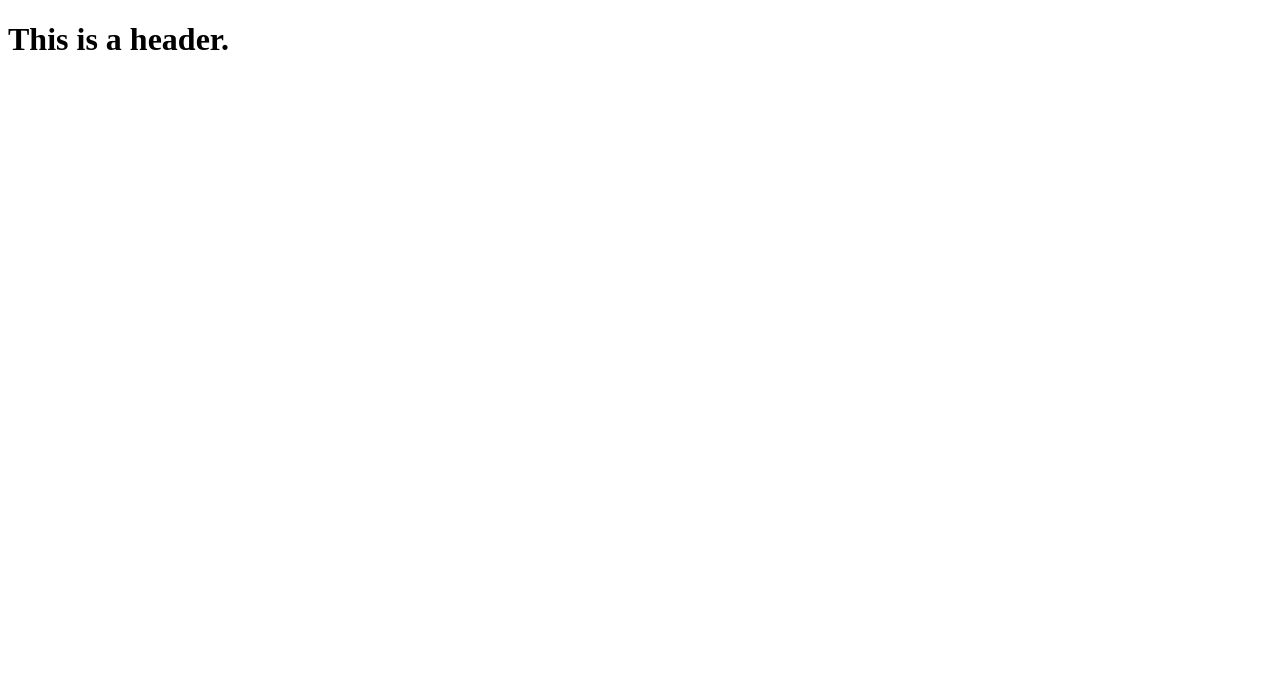
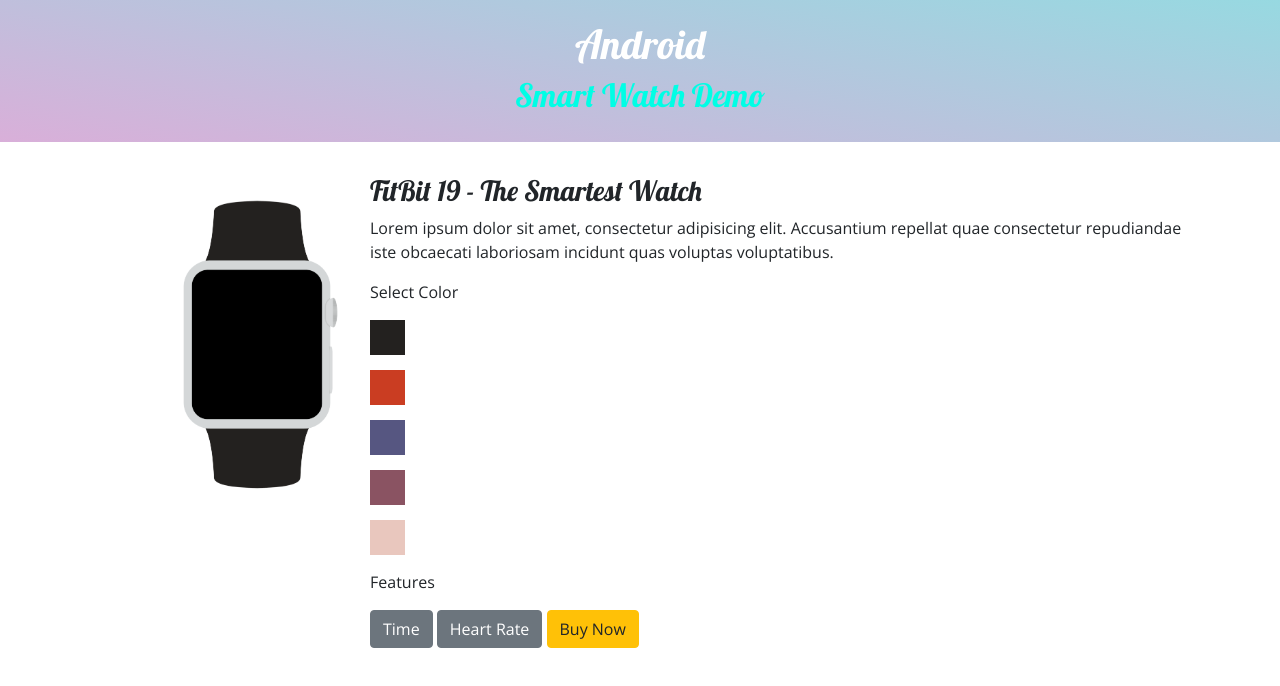
Before and after one commit to jvpink200/smart-watch, a website: page index.html in a window 1280 px wide. Drawn offline with nearby package versions, Linux system fonts and the light colour scheme.

Commit message:
color change js

```diff
--- /dev/null
+++ b/css/styles.css
@@ -0,0 +1,57 @@
+body {
+    font-family: "Open Sans", sans-serif;
+}
+
+h1, h2, h3 {
+    font-family: "Lobster", cursive;
+}
+
+header h2 {
+    color: #00fee5;
+}
+
+.jumbotron {
+    padding: 20px;
+    background-color: #D9AFD9;
+    background-image: linear-gradient(10deg, #D9AFD9 0%, #97D9E1 100%);
+    color: white;
+}
+
+#black-watch-box{
+    background-color:#23211f;
+    width: 35px;
+    height:35px;
+    margin-bottom: 15px;
+}
+
+#red-watch-box{
+    background-color:#ca3d22;
+    width: 35px;
+    height:35px;
+    margin-bottom: 15px;
+}
+#purple-watch-box{
+    background-color:#565681;
+    width: 35px;
+    height:35px;
+    margin-bottom: 15px;
+}
+
+#burgandy-watch-box{
+    background-color:#8a5362;
+    width: 35px;
+    height:35px;
+    margin-bottom: 15px;
+}
+
+#pink-watch-box{
+    background-color:#e9c7be;
+    width: 35px;
+    height:35px;
+    margin-bottom: 15px;
+}
+
+.smart-watch {
+    width:350px;
+    height:350px;
+}
--- a/index.html
+++ b/index.html
@@ -4,11 +4,48 @@
     <meta charset="UTF-8">
     <meta http-equiv="X-UA-Compatible" content="IE=edge">
     <meta name="viewport" content="width=device-width, initial-scale=1.0">
-    <title>Document</title>
+    <link rel="stylesheet" href="node_modules/bootstrap/dist/css/bootstrap.min.css" />
+    <link rel="stylesheet" href="https://fonts.googleapis.com/css?family=Lobster|Open+Sans" />
+    <link rel="stylesheet" href="css/styles.css" />
+    <title>Smart Watch</title>
 </head>
 <body>
-    <h1>
-        This is a header.
-    </h1>
+    <header class="jumbotron jumbotron-fluid">
+        <div class="container">
+            <div class="row text-center">
+                <div class="col">
+                    <h1>Android</h1>
+                    <h2>Smart Watch Demo</h2>
+                </div>
+            </div>
+        </div>
+    </header>
+    <div class="container">
+        <div class="row">
+            <div class="col-sm-4 col-md-3">
+               <img id="color-smart-watch" class="smart-watch" src="images/black-smart-watch.png" alt="black smart watch">
+               <div id="time-text"></div>
+               <div id="heart-rate-num"></div>
+            </div>
+            <div class="col">
+                <h3>FitBit 19 - The Smartest Watch</h3>
+                <p>Lorem ipsum dolor sit amet, consectetur adipisicing elit. Accusantium repellat quae consectetur repudiandae iste obcaecati laboriosam incidunt quas voluptas voluptatibus.</p>
+                <p>Select Color</p>
+                <div id="black-watch-box"></div>
+                <div id="red-watch-box"></div>
+                <div id="purple-watch-box"></div>
+                <div id="burgandy-watch-box"></div>
+                <div id="pink-watch-box"></div>
+                <p>Features</p>
+                <button id="time" class="btn btn-secondary">Time</button>
+                <button id="heart-rate" class="btn btn-secondary">Heart Rate</button>
+                <button class="btn btn-warning">Buy Now</button>
+            </div>
+        </div>
+    </div>
+    <!-- jQuery must come first, then Popper.js, then the Bootstrap JavaScript plugins.-->
+    <script src="node_modules/jquery/dist/jquery.slim.min.js"></script>
+    <script src="node_modules/bootstrap/dist/js/bootstrap.min.js"></script>
+    <script src="js/color-change.js"></script>
 </body>
 </html>
--- /dev/null
+++ b/js/color-change.js
@@ -0,0 +1,56 @@
+var watchImg = document.getElementById('color-smart-watch')
+
+var blackBox = document.getElementById('black-watch-box');
+
+blackBox.addEventListener('click', function(){
+    console.log('Black boxed clicked');
+    watchImg.src = 'images/black-smart-watch.png';
+});
+
+var redBox = document.getElementById('red-watch-box');
+
+redBox.addEventListener('click', function(){
+    console.log('Red Boxed clicked');
+    watchImg.src = 'images/red-smart-watch.png';
+});
+
+var purpleBox = document.getElementById('purple-watch-box');
+
+purpleBox.addEventListener('click', function(){
+    console.log('purple Boxed clicked');
+    watchImg.src = 'images/purple-smart-watch.png';
+});
+
+var burgandyBox = document.getElementById('burgandy-watch-box');
+
+burgandyBox.addEventListener('click', function(){
+    console.log('Burgandy Boxed clicked');
+    watchImg.src = 'images/burgandy-smart-watch.png';
+});
+
+var pinkBox = document.getElementById('pink-watch-box');
+
+pinkBox.addEventListener('click', function(){
+    console.log('Pink Boxed clicked');
+    watchImg.src = 'images/pink-smart-watch.png';
+});
+
+var timer = document.getElementById('time');
+
+timer.addEventListener('click', function() {
+    console.log('Time Button Clicked');
+    var currentDate = new Date();
+    var time = currentDate.getHours() + ":" + currentDate.getMinutes() + ":" + currentDate.getSeconds();
+    //timer.style.visibility = 'visible';
+    document.getElementById('time-text').innerHTML = time;
+   // document.getElementById('heart-rate-num').style.visibility = 'hidden';
+});
+
+var heartRate = document.getElementById('heart-rate');
+
+heartRate.addEventListener('click', function() {
+    console.log('Heart Rate Clicked');
+    var heartRateNum = 78;
+    document.getElementById('heart-rate-num').innerHTML = heartRateNum;
+    //document.getElementById('time-text').style.visibility = 'hidden';
+});
```
Also changed, not shown: images/black-smart-watch.png (added), images/burgandy-smart-watch.png (added), images/pink-smart-watch.png (added), images/purple-smart-watch.png (added), images/red-smart-watch.png (added).
